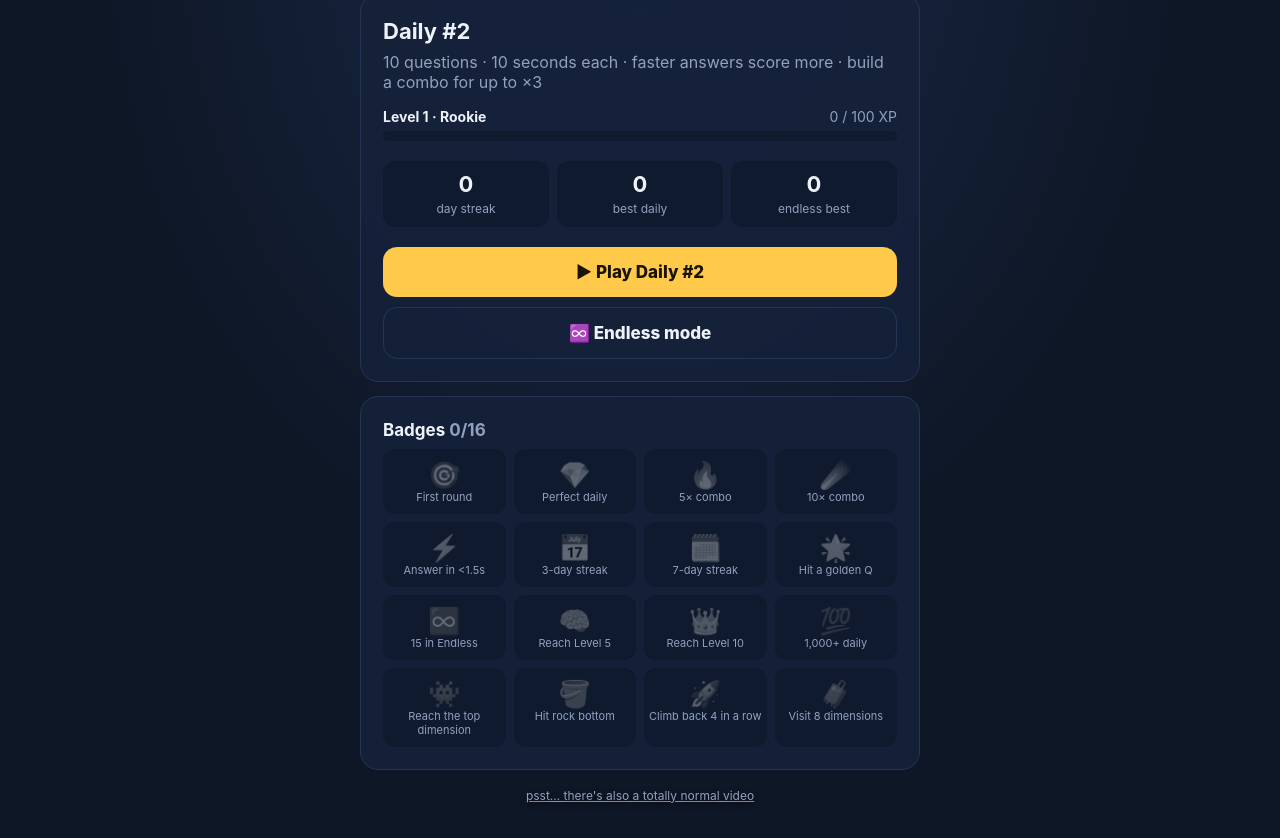
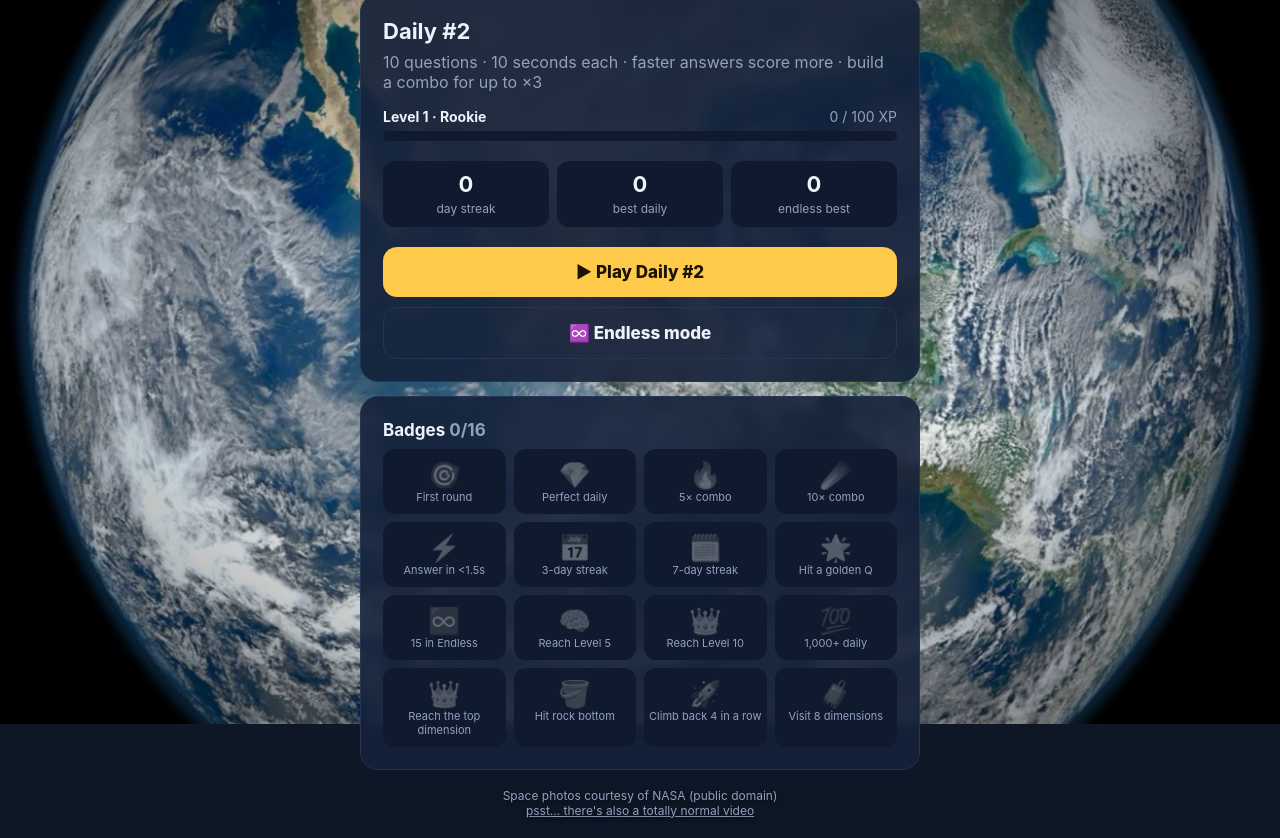
Before and after one commit to detectivemikejardine-maker/totally-normal-video, a plain HTML site: page index.html in a window 1280 px wide. Shown: the part 76-914 px from the top of the page. Drawn offline with Linux system fonts and the light colour scheme.

Commit message:
Real NASA space photos for top dimensions, animated scenes for the bad ones
Co-Authored-By: Claude Opus 5.5 <noreply@anthropic.com>

```diff
--- a/index.html
+++ b/index.html
@@ -100,6 +100,36 @@
   #world { position: fixed; inset: 0; z-index: -1; background: var(--world, radial-gradient(ellipse at top, #1b2a4a, #0e1726 60%)); transition: background 0s; overflow: hidden; }
   #world span { position: absolute; font-size: 34px; opacity: .22; animation: drift linear infinite; }
   @keyframes drift { from { transform: translateY(110vh) rotate(0); } to { transform: translateY(-20vh) rotate(360deg); } }
+  #world > * { position: absolute; }
+  /* photos: slow drift-zoom so space feels alive */
+  .photo-bg { inset: -6%; background-size: cover; background-position: center; animation: kenburns 40s ease-in-out infinite alternate; }
+  @keyframes kenburns { from { transform: scale(1) translate(0, 0); } to { transform: scale(1.12) translate(-2%, 1.5%); } }
+  .vignette { inset: 0; background: radial-gradient(ellipse at center, transparent 40%, rgba(0,0,0,.55)); }
+  /* damp: rain + puddles */
+  .drop { top: -10%; width: 2px; height: 70px; background: linear-gradient(transparent, rgba(170,200,170,.5)); animation: fall linear infinite; }
+  @keyframes fall { to { transform: translateY(125vh); } }
+  .puddle { bottom: 4%; width: 140px; height: 26px; border-radius: 50%; border: 2px solid rgba(170,200,170,.35); animation: ripple 2.4s ease-out infinite; }
+  @keyframes ripple { from { transform: scale(.3); opacity: 1; } to { transform: scale(1.4); opacity: 0; } }
+  /* socks on clotheslines */
+  .line { left: 0; right: 0; height: 2px; background: #8a7a60; }
+  .line span { position: absolute; top: -4px; font-size: 40px; transform-origin: 50% 0; animation: sway 2.6s ease-in-out infinite alternate; }
+  @keyframes sway { from { transform: rotate(-10deg); } to { transform: rotate(10deg); } }
+  /* beige */
+  .blob { border-radius: 18px; background: #c9b896; box-shadow: 0 8px 0 #a8976f; opacity: .55; animation: bob 9s ease-in-out infinite alternate; }
+  @keyframes bob { to { transform: translate(30px, -24px) rotate(6deg); } }
+  .beige-sign { left: 50%; bottom: 8%; transform: translateX(-50%); background: #d8c9a8; color: #a8976f; font-weight: 900; padding: 10px 18px; border-radius: 8px; letter-spacing: 2px; white-space: nowrap; }
+  /* monday clocks stuck at 8:59 */
+  .clock { width: clamp(90px, 22vw, 170px); opacity: .7; }
+  .clock .sec { transform-origin: 50px 50px; animation: tick 60s steps(60) infinite; }
+  @keyframes tick { to { transform: rotate(360deg); } }
+  /* waiting room */
+  .serving { bottom: 34%; left: 50%; transform: translateX(-50%); font-family: ui-monospace, monospace; color: #ff5040; background: #110805;
+    padding: 10px 18px; border-radius: 8px; font-size: clamp(16px, 4vw, 24px); letter-spacing: 3px; text-shadow: 0 0 10px #ff2a1a; white-space: nowrap; animation: flicker 4s infinite; }
+  .serving b { color: #ff8070; }
+  @keyframes flicker { 0%, 92%, 96%, 100% { opacity: 1; } 94% { opacity: .2; } }
+  .ticket { bottom: 22%; left: 50%; transform: translateX(-50%) rotate(-4deg); background: #f3efe2; color: #333; font-family: ui-monospace, monospace;
+    padding: 8px 14px; font-weight: 700; opacity: .8; white-space: nowrap; }
+  .chairs { bottom: 2%; left: 0; right: 0; text-align: center; font-size: clamp(34px, 8vw, 60px); white-space: nowrap; overflow: hidden; opacity: .6; }
   .panel { background: rgba(22, 34, 58, .9); backdrop-filter: blur(6px); -webkit-backdrop-filter: blur(6px); }
   .dimhud { display: flex; align-items: center; gap: 10px; margin-bottom: 12px; }
   .dimname { font-weight: 800; font-size: 14px; flex: 1; min-width: 0; white-space: nowrap; overflow: hidden; text-overflow: ellipsis; }
@@ -182,7 +212,10 @@
     <p class="center muted" style="margin-top:16px" id="nextLine">Next daily in <span class="countdown" id="countdown">--:--:--</span></p>
   </section>
 
-  <footer><a href="prank/">psst… there's also a totally normal video</a></footer>
+  <footer>
+    Space photos courtesy of NASA (public domain)<br>
+    <a href="prank/">psst… there's also a totally normal video</a>
+  </footer>
 </div>
 
 <script>
@@ -330,30 +363,57 @@ const BADGES = [
   ["first","🎯","First round"],["perfect","💎","Perfect daily"],["combo5","🔥","5× combo"],["combo10","☄️","10× combo"],
   ["speed","⚡","Answer in <1.5s"],["streak3","📅","3-day streak"],["streak7","🗓️","7-day streak"],["golden","🌟","Hit a golden Q"],
   ["endless15","♾️","15 in Endless"],["lvl5","🧠","Reach Level 5"],["lvl10","👑","Reach Level 10"],["k1","💯","1,000+ daily"],
-  ["top","👾","Reach the top dimension"],["bottom","🪣","Hit rock bottom"],["comeback","🚀","Climb back 4 in a row"],["tourist","🧳","Visit 8 dimensions"],
+  ["top","👑","Reach the top dimension"],["bottom","🪣","Hit rock bottom"],["comeback","🚀","Climb back 4 in a row"],["tourist","🧳","Visit 8 dimensions"],
 ];
 
 // ============ DIMENSIONS: worst (0) -> best (10) ============
-// [emoji, name, flavor, background]
+// [emoji, name, flavor, background, scene-or-image]
 const DIMS = [
-  ["🪣","The Damp Dimension","Everything is slightly wet. Forever.","linear-gradient(#2b3328,#151a14)"],
-  ["🧦","Single Sock Reality","Every sock you own is a left sock.","linear-gradient(#3a3226,#1c1812)"],
-  ["🟫","Beige World","Color was outlawed in 1987.","linear-gradient(#5c5140,#2e281f)"],
-  ["📎","Eternal Monday","It is always 8:59 a.m. on a Monday.","linear-gradient(#3d4352,#1d2029)"],
-  ["🪑","The Waiting Room","Now serving number 4. You are 4,000,112.","linear-gradient(#2f3d4a,#161e25)"],
-  ["🌍","Prime Reality","Pretty normal. This is where you started.","radial-gradient(ellipse at top,#1b2a4a,#0e1726 60%)"],
-  ["🍕","Pizza Weather","Light pizza showers this afternoon.","radial-gradient(ellipse at top,#7a3410,#2a1206 70%)"],
-  ["🐕","Dogs With Jobs","Your dentist is a very good boy.","radial-gradient(ellipse at top,#1f6b5a,#0b2a24 70%)"],
-  ["🛹","Neon Skate Realm","Gravity is optional on weekends.","radial-gradient(ellipse at top,#c41d8f,#26104a 70%)"],
-  ["🎂","Cake Galaxy","Every planet is a different flavor.","radial-gradient(ellipse at top,#ff7eb6,#5a1d6e 70%)"],
-  ["👾","The Infinite Arcade","Everything is free and you're the high score.","conic-gradient(from 0deg at 50% 0%,#2cf5c0,#7a2dff,#ff2d95,#ffe02d,#2cf5c0)"],
+  ["🪣","The Damp Dimension","Everything is slightly wet. Forever.","linear-gradient(#2b3328,#151a14)","rain"],
+  ["🧦","Single Sock Reality","Every sock you own is a left sock.","linear-gradient(#3a3226,#1c1812)","socks"],
+  ["🟫","Beige World","Color was outlawed in 1987.","linear-gradient(#6b5f4b,#3a3327)","beige"],
+  ["📎","Eternal Monday","It is always 8:59 a.m. on a Monday.","linear-gradient(#3d4352,#1d2029)","monday"],
+  ["🪑","The Waiting Room","Now serving number 4. You are 4,000,112.","linear-gradient(#2f3d4a,#161e25)","waiting"],
+  ["🌍","Prime Reality","Home, seen from orbit. This is where you started.","#000","img/earth.jpg"],
+  ["🪐","Ring Road","Traffic is light. Every road is a ring road.","#000","img/saturn.jpg"],
+  ["🔥","The Vortex","A whole galaxy, seen in infrared. Spicy.","#1a0505","img/whirlpool.jpg"],
+  ["💫","The Glow Ring","A dying star blowing the universe's best smoke ring.","#000","img/ring.jpg"],
+  ["🌌","The Deep Field","Every dot is an entire galaxy. Wave hi.","#000","img/deepfield.jpg"],
+  ["👑","The Cosmic Cliffs","Cliffs of gas lit by newborn stars. You made it to the top.","#000","img/cliffs.jpg"],
 ];
 const START_DIM = 5;
+// preload photos so portals never land on a blank screen
+DIMS.forEach(d => { if (d[4].startsWith("img/")) new Image().src = d[4]; });
+
+const R = n => Array.from({ length: n }, (_, k) => k);
+const SCENES = {
+  rain: () => R(60).map(k => `<i class="drop" style="left:${(k * 37) % 100}%;animation-duration:${.5 + (k % 7) * .09}s;animation-delay:-${(k * .13) % 1}s"></i>`).join("")
+    + R(6).map(k => `<i class="puddle" style="left:${8 + k * 16}%;animation-delay:-${k * .4}s"></i>`).join(""),
+  socks: () => R(3).map(r => `<div class="line" style="top:${14 + r * 28}%">` +
+      R(7).map(k => `<span style="left:${4 + k * 14 + (r % 2) * 6}%;animation-delay:-${(k + r) * .37}s">🧦</span>`).join("") + `</div>`).join(""),
+  beige: () => R(9).map(k => `<i class="blob" style="left:${(k * 29) % 90}%;top:${(k * 41) % 85}%;width:${90 + (k * 37) % 120}px;height:${70 + (k * 53) % 90}px;animation-delay:-${k * 2.3}s"></i>`).join("")
+    + `<div class="beige-sign">THIS SIGN IS BEIGE</div>`,
+  monday: () => R(3).map(k => `<svg class="clock" viewBox="0 0 100 100" style="left:${8 + k * 32}%;top:${12 + (k % 2) * 46}%">
+      <circle cx="50" cy="50" r="46" fill="#e8e4d8" stroke="#555" stroke-width="5"/>
+      ${R(12).map(h => `<line x1="50" y1="8" x2="50" y2="15" stroke="#555" stroke-width="3" transform="rotate(${h * 30} 50 50)"/>`).join("")}
+      <line x1="50" y1="50" x2="50" y2="26" stroke="#222" stroke-width="5" stroke-linecap="round" transform="rotate(269 50 50)"/>
+      <line x1="50" y1="50" x2="50" y2="14" stroke="#222" stroke-width="3" stroke-linecap="round" transform="rotate(354 50 50)"/>
+      <line class="sec" x1="50" y1="56" x2="50" y2="12" stroke="#d33" stroke-width="1.5"/>
+      <text x="50" y="72" font-size="9" text-anchor="middle" fill="#888" font-family="sans-serif">MON</text></svg>`).join(""),
+  waiting: () => `<div class="serving">NOW SERVING <b>0004</b></div><div class="ticket">YOUR NUMBER: 4,000,112</div>
+    <div class="chairs">${"🪑".repeat(9)}</div>`,
+};
+
 function paintWorld(i) {
-  const [e, , , bg] = DIMS[i], w = $("world");
+  const [e, , , bg, extra] = DIMS[i], w = $("world");
   w.style.setProperty("--world", bg);
-  w.innerHTML = Array.from({ length: 12 }, (_, k) =>
-    `<span style="left:${(k * 83) % 100}%;animation-duration:${14 + (k * 7) % 12}s;animation-delay:-${(k * 3.7) % 14}s">${e}</span>`).join("");
+  if (extra.startsWith("img/")) {
+    w.className = "photo";
+    w.innerHTML = `<div class="photo-bg" style="background-image:url(${extra})"></div><div class="vignette"></div>`;
+  } else {
+    w.className = "scene " + extra;
+    w.innerHTML = SCENES[extra]();
+  }
 }
 function setDim(i) {
   G.dim = i; G.seen.add(i); G.bestDim = Math.max(G.bestDim, i); G.lowDim = Math.min(G.lowDim, i);
@@ -663,6 +723,7 @@ addEventListener("keydown", e => {
   const b = $("opts").children[+e.key - 1]; if (b && !b.disabled) pick(b);
 });
 
+paintWorld(START_DIM);
 renderHome();
 </script>
 </body>
```
Also changed, not shown: img/cliffs.jpg (added), img/deepfield.jpg (added), img/earth.jpg (added), img/ring.jpg (added), img/saturn.jpg (added), img/whirlpool.jpg (added).
